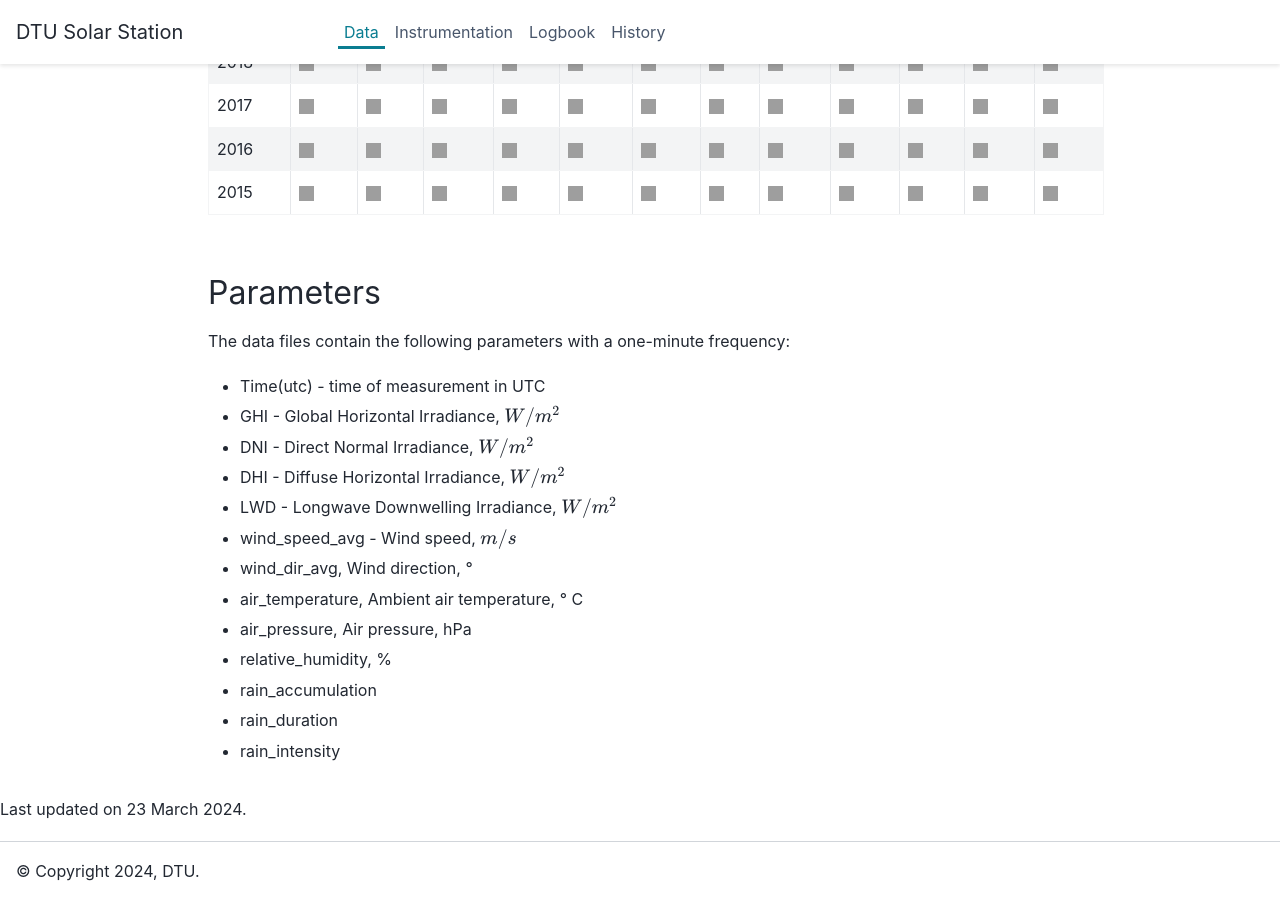
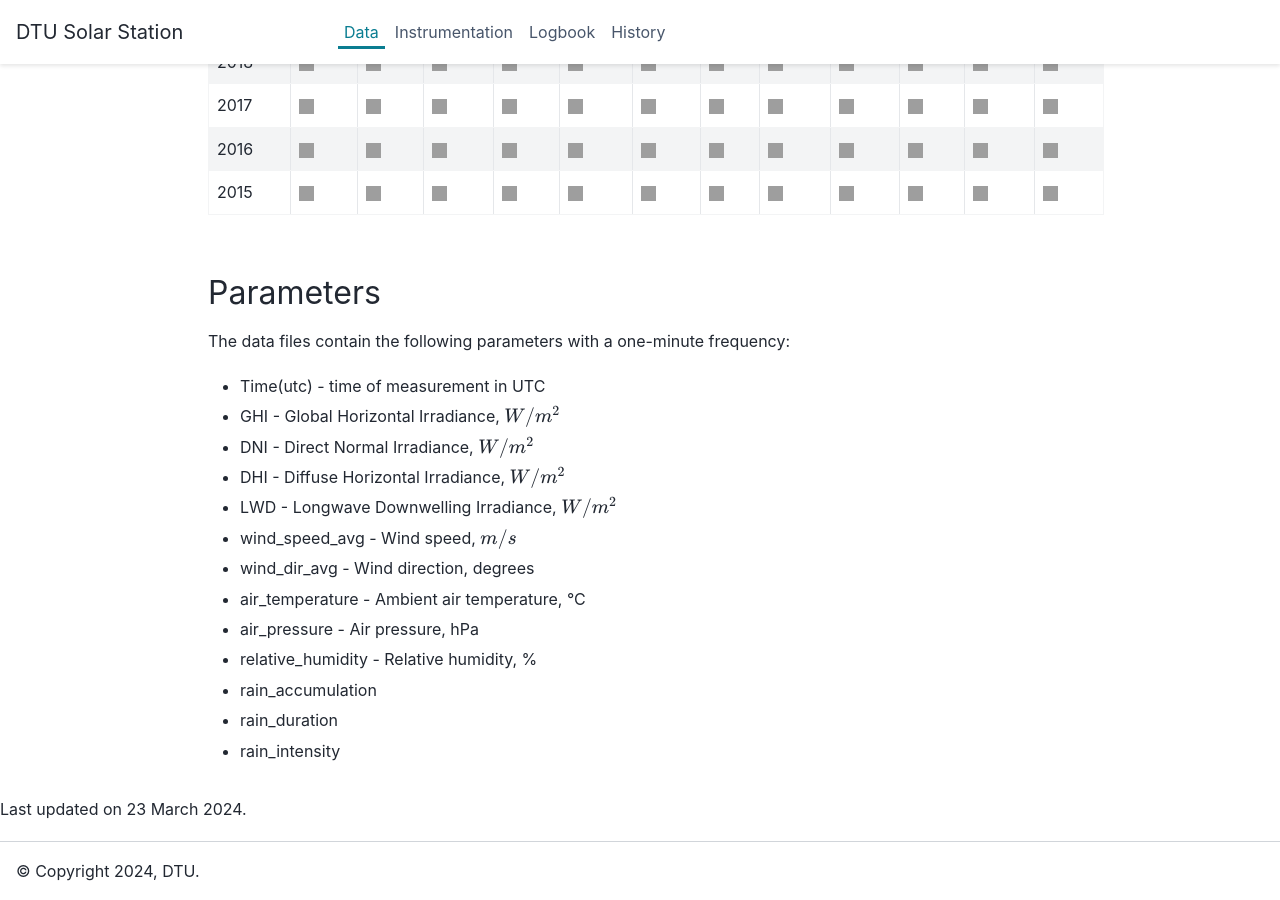
Before and after one commit to AssessingSolar/dtu_solar_station, a Sphinx documentation site: the page built from docs/data.md, in a window 1280 px wide and 900 px high, scrolled down 519 px, cut to the strip 0-900 px from the top of the window. Built offline with Sphinx 7.4.7 and the PyData theme 0.15.4, drawn with Linux system fonts in a browser that asks for light colours; grey boxes are pictures that could not be loaded.

Commit message:
Update parameter formatting

```diff
--- a/docs/data.md
+++ b/docs/data.md
@@ -14,10 +14,10 @@ The data files contain the following parameters with a one-minute frequency:
 - DHI - Diffuse Horizontal Irradiance, {math}`W/m^2`
 - LWD - Longwave Downwelling Irradiance, {math}`W/m^2`
 - wind_speed_avg - Wind speed, {math}`m/s`
-- wind_dir_avg, Wind direction, °
-- air_temperature, Ambient air temperature, ° C
-- air_pressure, Air pressure, hPa
-- relative_humidity, %
+- wind_dir_avg - Wind direction, degrees
+- air_temperature - Ambient air temperature, °C
+- air_pressure - Air pressure, hPa
+- relative_humidity - Relative humidity, %
 - rain_accumulation
 - rain_duration
 - rain_intensity
```
